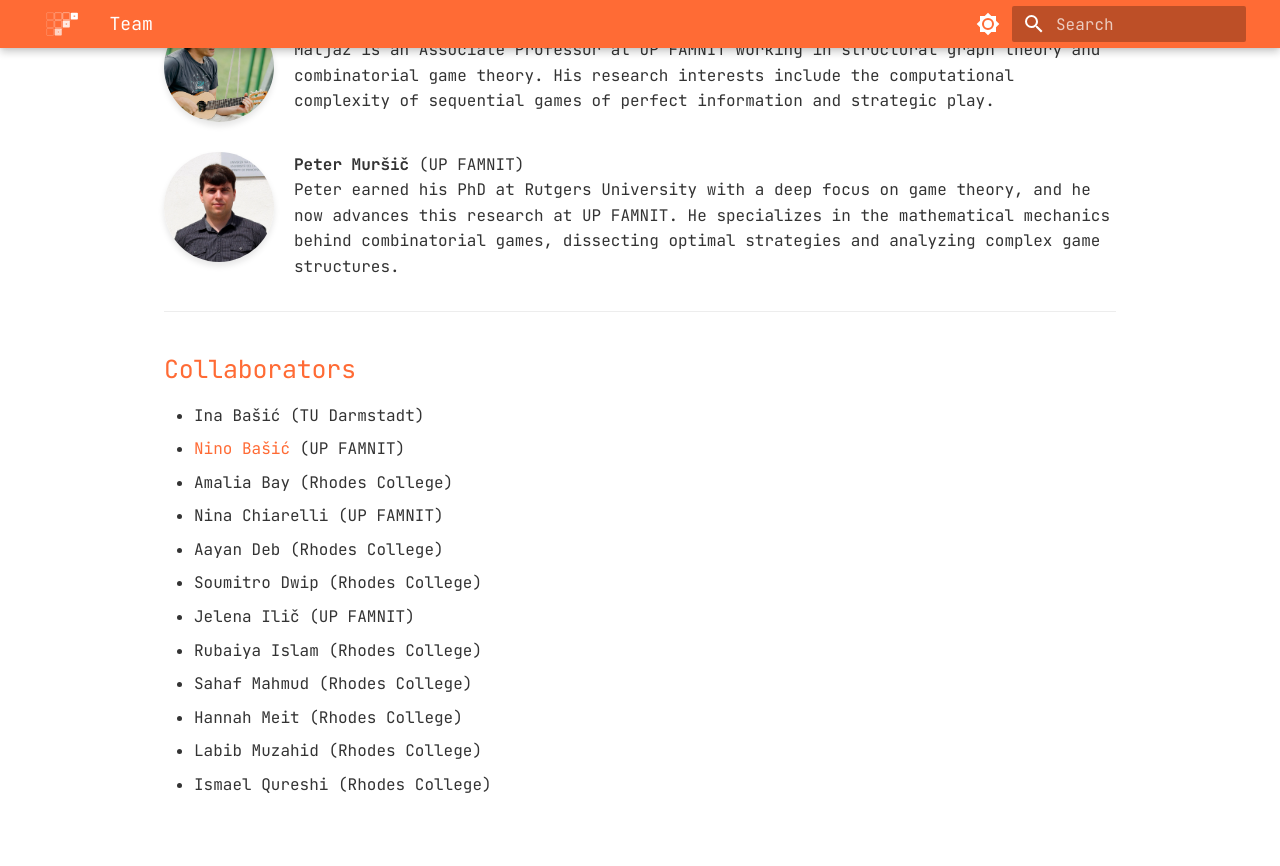
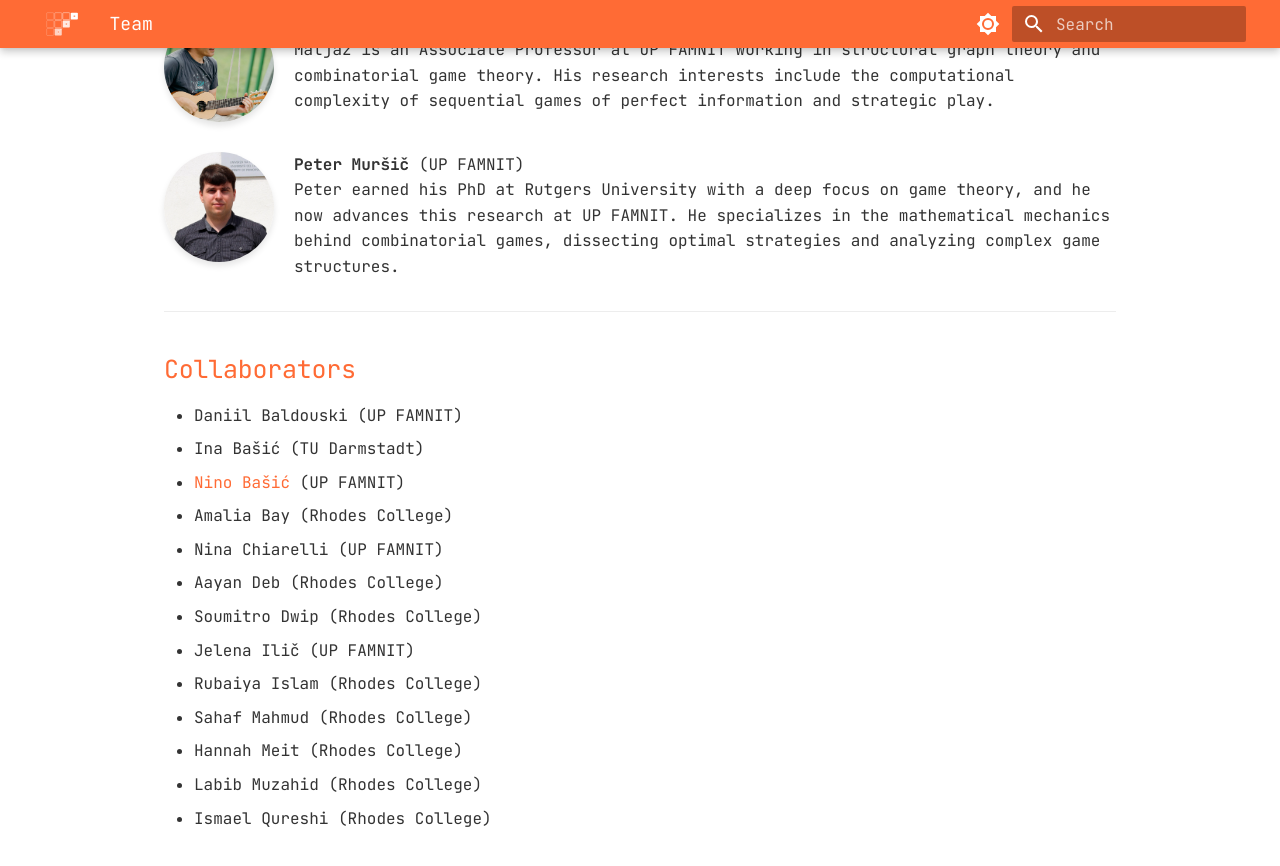
Before and after one commit to Games-Rules-and-Strategic-Play/grasp.github.io, an MkDocs documentation site: the page built from docs/team.md, in a window 1280 px wide and 900 px high, scrolled down 553 px. Shown: the top 866 px of the window. Built offline with MkDocs 1.6.1 and Material for MkDocs 9.7.7, drawn with Linux system fonts in a browser that asks for light colours.

Commit message:
daniil added

```diff
--- a/docs/team.md
+++ b/docs/team.md
@@ -38,6 +38,7 @@
 
 ## Collaborators
 
+* Daniil Baldouski (UP FAMNIT)
 * Ina Bašić (TU Darmstadt)
 * [Nino Bašić](https://osebje.famnit.upr.si/~nino.basic/) (UP FAMNIT)
 * Amalia Bay (Rhodes College)
```
Also changed, not shown: 1 other file.
